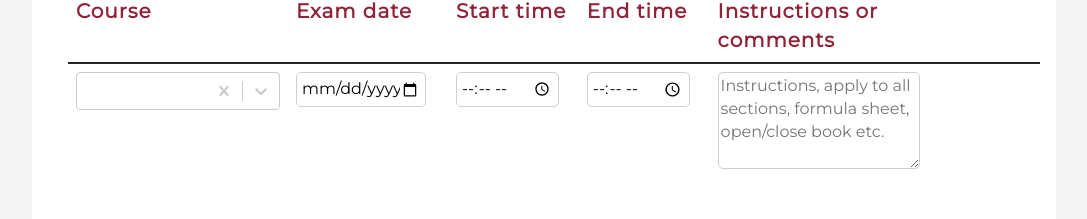
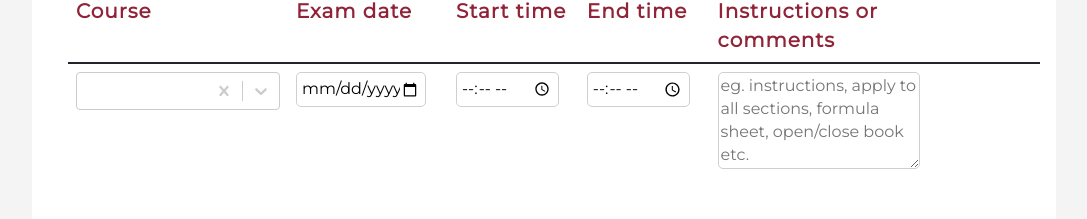
Before and after one commit to acsdexam/Exam-Form, a React (Create React App) app in the folder exams-form/: page / in a window 1280 px wide. Shown: the part 483-702 px from the top of the page, without its empty margins (96-1183 px from the left). Built offline with nearby package versions, Linux system fonts and the light colour scheme.

Commit message:
Update ExamForm.js update instructions field default

```diff
--- a/exams-form/src/components/ExamForm.js
+++ b/exams-form/src/components/ExamForm.js
@@ -267,7 +267,7 @@ const ExamForm = () => {
                       <Textarea
                         rows="4"
                         cols="20"
-                        placeholder="Instructions, apply to all sections, formula sheet, open/close book etc."
+                        placeholder="eg. instructions, apply to all sections, formula sheet, open/close book etc."
                         defaultValue={Inputs.examInfo[index].instructions}
                         onChange={(ev) => handleInstructionsInput(ev, index)}
                       />
```
